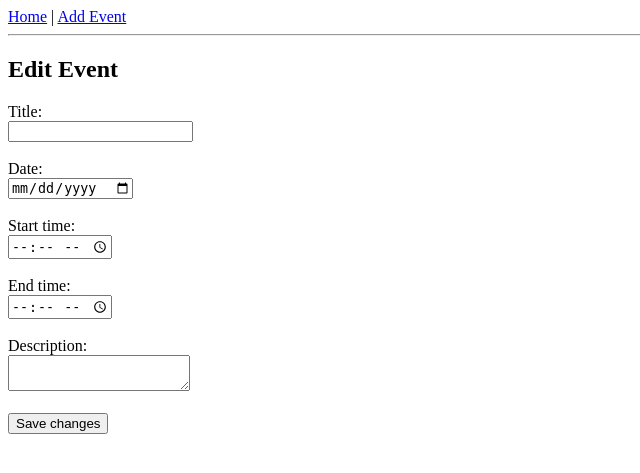
After one commit to jespersward/python-planner-app, a Flask app: template templates/edit_event.html in a window 1280 px wide. The commit adds this page. Shown: the top 473 px of the page, without its empty margins (0-640 px from the left). Run offline with Flask 3, Linux system fonts and the light colour scheme; the template is opened without the code that fills it, so the values that code supplies are empty.

Commit message:
Added a button to edit an event. CRUD-cycle completed

```diff
--- a/app.py
+++ b/app.py
@@ -18,6 +18,9 @@ class Event(db.Model):
     start_time  = db.Column(db.String(10))
     end_time    = db.Column(db.String(10))
     description = db.Column(db.Text)
+
+    def __repr__(self):
+        return f"<Event {self.title}>"
 
 
 # Adds route for the event form
@@ -49,9 +52,32 @@ def add_event():
 # Adds route to Homepage
 @app.route("/")
 def home():
-    events = Event.query.all() # Retrieves all rows from Event-table
+    events = Event.query.order_by(Event.date, Event.start_time).all() # Retrieves all rows from Event-table in correct order
     return render_template("index.html", events = events) # Render index.html and give access to variable "events"
 
+# Adds delete-route
+@app.route("/delete/<int:event_id>")
+def delete_event(event_id):
+    event = Event.query.get_or_404(event_id) # Retrieve event with ID, if non-exsistant show 404-error
+    db.session.delete(event)
+    db.session.commit()
+    return redirect("/")
+
+@app.route("/edit/<int:event_id>", methods=["GET", "POST"])
+def edit_event(event_id):
+    event = Event.query.get_or_404(event_id)
+
+    if request.method == "POST":
+        event.title         = request.form["title"]
+        event.date          = request.form["date"]
+        event.start_time    = request.form["start_time"]
+        event.end_time      = request.form["end_time"]
+        event.description   = request.form["description"]
+
+        db.session.commit()
+
+        return redirect("/")
+    return render_template("edit_event.html", event = event)
 
 if __name__ == "__main__":
     # If db does not exist, create it:
--- a/templates/Index.html
+++ b/templates/Index.html
@@ -15,7 +15,9 @@ Home
                     <strong>{{ event.title }}</strong><br>
                     Date: {{ event.date }}<br>
                     Time: {{ event.start_time }} - {{ event.end_time }}<br>
-                    Description: {{ event.description }}
+                    Description: {{ event.description }}<br>
+                    <a href="/edit/{{ event.id}}">Redigera</a>
+                    <a href="/delete/{{ event.id }}">Ta bort</a>
                 </li>
                 <br>
             {% endfor %}
--- /dev/null
+++ b/templates/edit_event.html
@@ -0,0 +1,30 @@
+{% extends "base.html" %}
+
+{% block title %}
+Edit Event
+{% endblock %}
+
+{% block content %}
+<h2>Edit Event</h2>
+
+<form method="POST">
+
+    <label>Title:</label><br>
+    <input type="text" name="title" value="{{ event.title }}"><br><br>
+
+    <label>Date:</label><br>
+    <input type="date" name="date" value="{{ event.date }}"><br><br>
+
+    <label>Start time:</label><br>
+    <input type="time" name="start_time" value="{{ event.start_time }}"><br><br>
+
+    <label>End time:</label><br>
+    <input type="time" name="end_time" value="{{ event.end_time }}"><br><br>
+
+    <label>Description:</label><br>
+    <textarea name="description">{{ event.description }}</textarea><br><br>
+
+    <button type="submit">Save changes</button>
+
+</form>
+{% endblock %}
```
